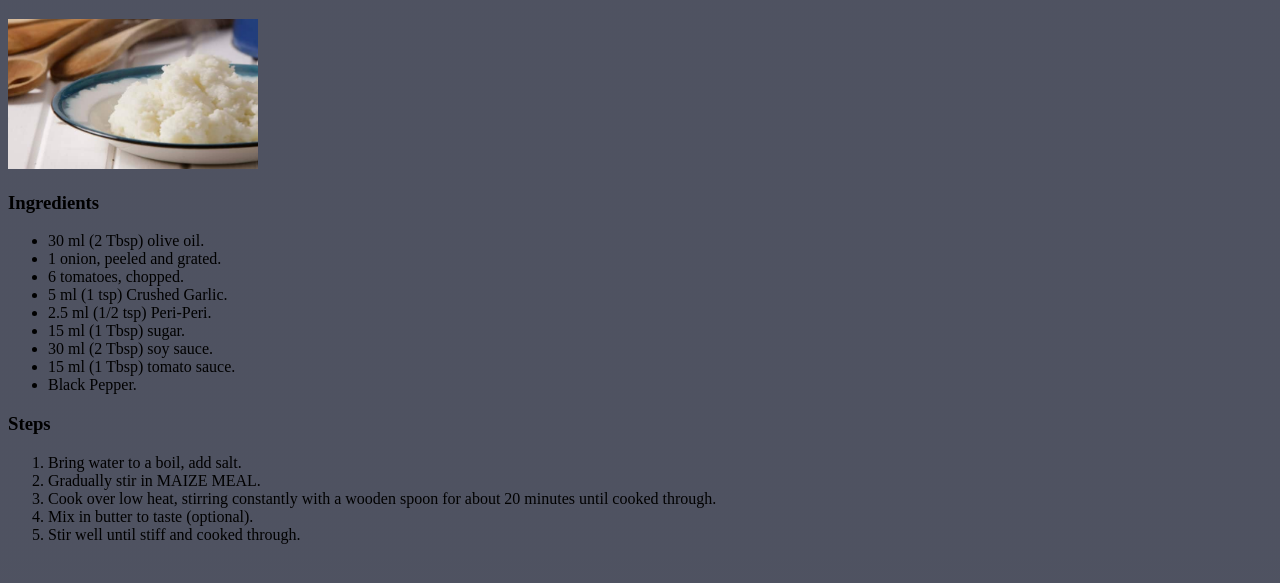
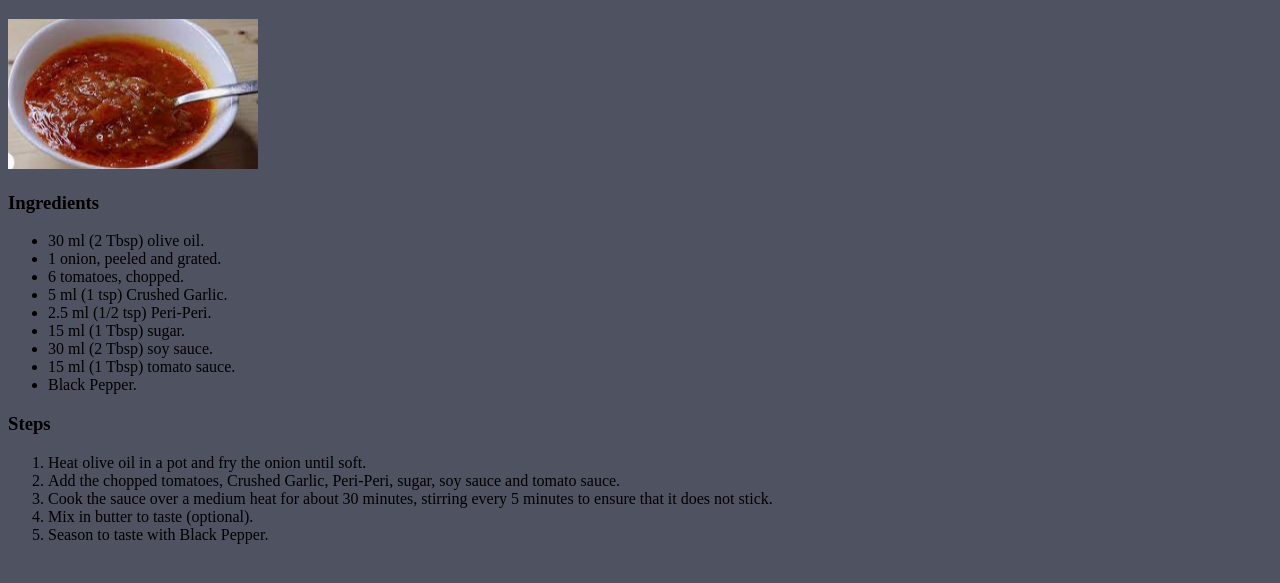
Before and after one commit to Cvan-wyk/odin-recipes, a plain HTML site: page recipes/tomato gravy.html in a window 1280 px wide. Shown: the part 113-696 px from the top of the page. Drawn offline with Linux system fonts and the light colour scheme.

Commit message:
second recipe

```diff
--- a/recipes/tomato gravy.html
+++ b/recipes/tomato gravy.html
@@ -57,7 +57,7 @@
       </ul>
   </div>
     <h1>Pap recipe</h1>
-    <img src="../pics/Screenshot from 2022-08-19 11-47-32.png"width="250" height="150" alt="">
+    <img src="../pics/Screenshot from 2022-08-19 21-32-16.png"width="250" height="150" alt="">
     <h3>Ingredients</h3>
     <ul>
         <li>30 ml (2 Tbsp) olive oil.</li>
@@ -72,11 +72,11 @@
     </ul>
     <h3>Steps</h3>
     <ol>
-        <li>Bring water to a boil, add salt. </li>
-        <li>Gradually stir in MAIZE MEAL. </li>
-        <li>Cook over low heat, stirring constantly with a wooden spoon for about 20 minutes until cooked through.</li>
+        <li>Heat olive oil in a pot and fry the onion until soft.</li>
+        <li>Add the chopped tomatoes, Crushed Garlic, Peri-Peri, sugar, soy sauce and tomato sauce.</li>
+        <li>Cook the sauce over a medium heat for about 30 minutes, stirring every 5 minutes to ensure that it does not stick.</li>
         <li>Mix in butter to taste (optional).</li>
-        <li>Stir well until stiff and cooked through.</li>
+        <li>Season to taste with Black Pepper.</li>
     </ol>
   </body>
 </html>
```
Also changed, not shown: pics/9c7338d3c5bdaa14.jpeg (deleted), pics/Screenshot from 2022-08-19 21-32-16.png (added).
